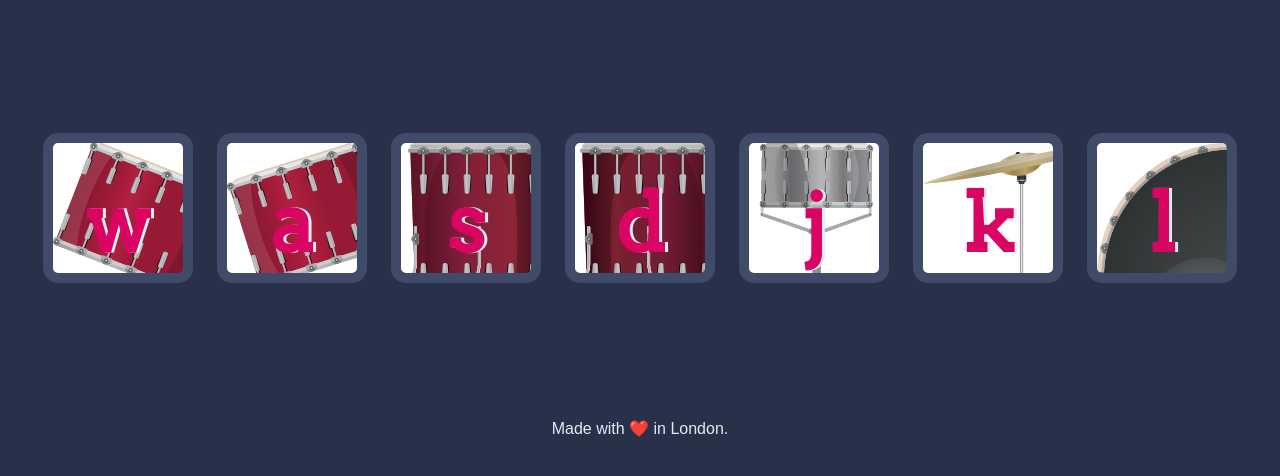
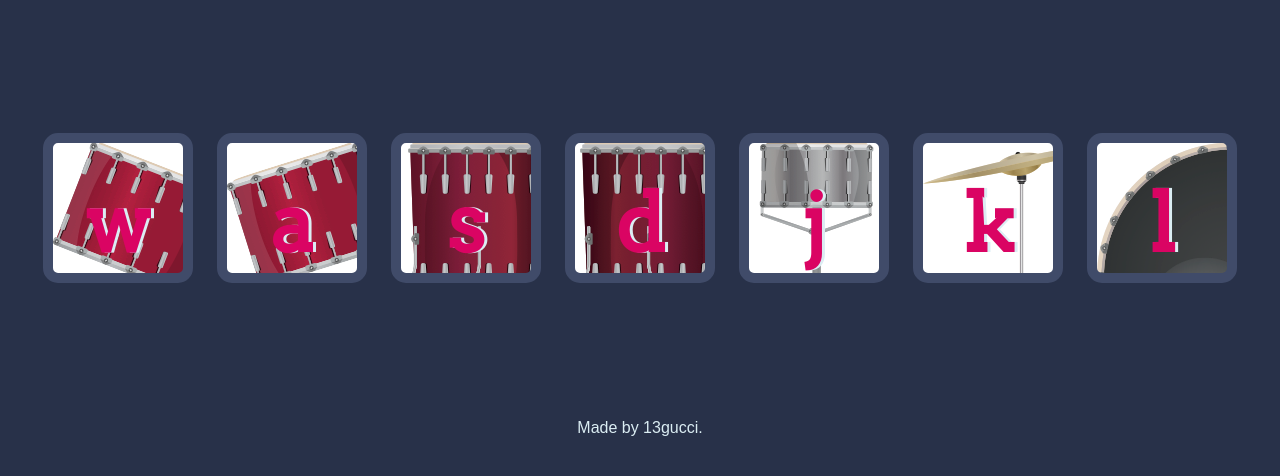
Before and after one commit to tranquangminh0110/drumdrum, a plain HTML site: page index.html in a window 1280 px wide. Shown: the part 156-632 px from the top of the page. Drawn offline with Linux system fonts and the light colour scheme.

Commit message:
Update index.html

```diff
--- a/index.html
+++ b/index.html
@@ -23,7 +23,7 @@
 
 
   <footer>
-    Made with ❤️ in London.
+    Made by 13gucci.
   </footer>
   <script src="index.js"></script>
 </body>
```
